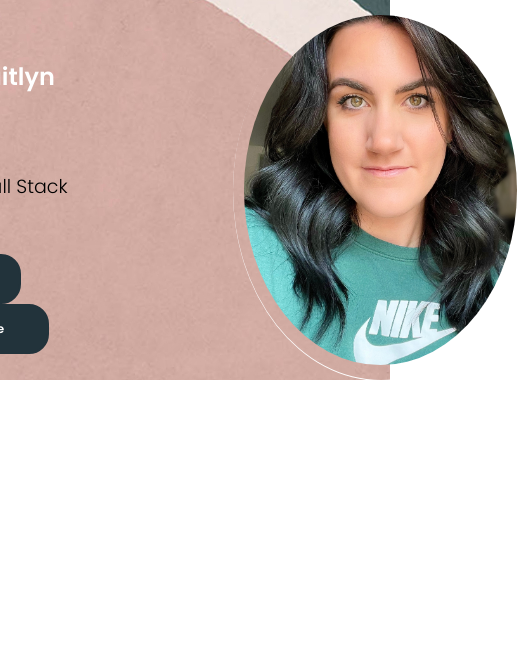
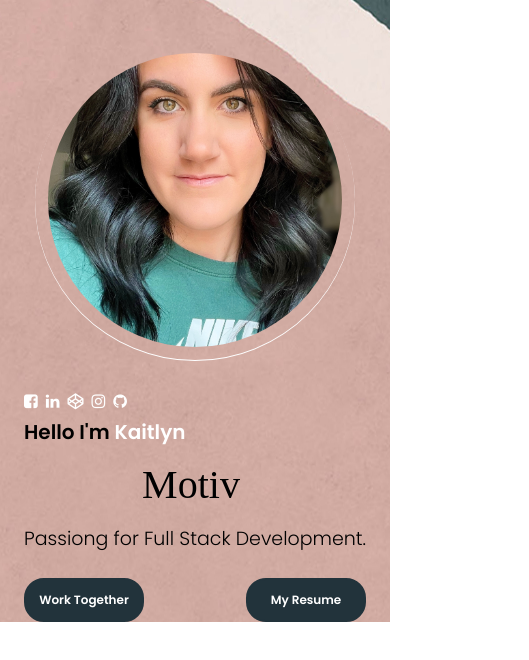
Before and after one commit to katers0259/Updated-Portfolio, a React (Create React App) app in the folder client/: page / in a window 390 px wide. Shown: the top 660 px of the page, 529 px wide, since content can reach past the window. Built offline with nearby package versions, Linux system fonts and the light colour scheme; a web font is replaced by a local one.

Commit message:
adding mobile responsiveness

```diff
--- a/client/src/PortfolioContainer/Home/Profile/Profile.css
+++ b/client/src/PortfolioContainer/Home/Profile/Profile.css
@@ -65,3 +65,64 @@
 .colz .colz-icon i:hover{
     transform: scale(1.5);
 }
+
+@media screen and (max-width:1110px){
+    .profile-picture{
+        margin:0 0 0 80px;
+    }
+    .profile-details-name{
+        font-size: 20px;
+    }
+    .profile-details-role .primary-text{
+        font-size: 12px;
+    }
+
+    .profile-options .btn{
+        width:120px;
+        padding:11px 0;
+        z-index:700;
+    }
+}
+
+@media screen and (max-width:910px){
+    .profile-picture{
+        height:320px;
+        width:320px;
+        margin:0 0 0 4px;
+    }
+
+}
+
+@media screen and (max-width:810px){
+    .profile-picture{
+        margin: 0 !important;
+    }
+    .profile-parent{
+        flex-direction: column-reverse;
+        margin:40px 0 0 0;
+    }
+.profile-options{
+    display: flex;
+    justify-content: space-between;
+}
+.profile-details{
+    margin:25px 0 0;
+}
+.profile-options .highlighted-btn{
+    margin: 0 !important;
+}
+.profile-options,
+.profile-details-role{
+    text-align: center;
+}
+}
+@media screen and (max-width:375px){
+    .profile-picture{
+        height:275px;
+        width:275px;
+        margin:90px 0 0 0;
+    }
+    .profile-details{
+        width:90%;
+    }
+}
```
